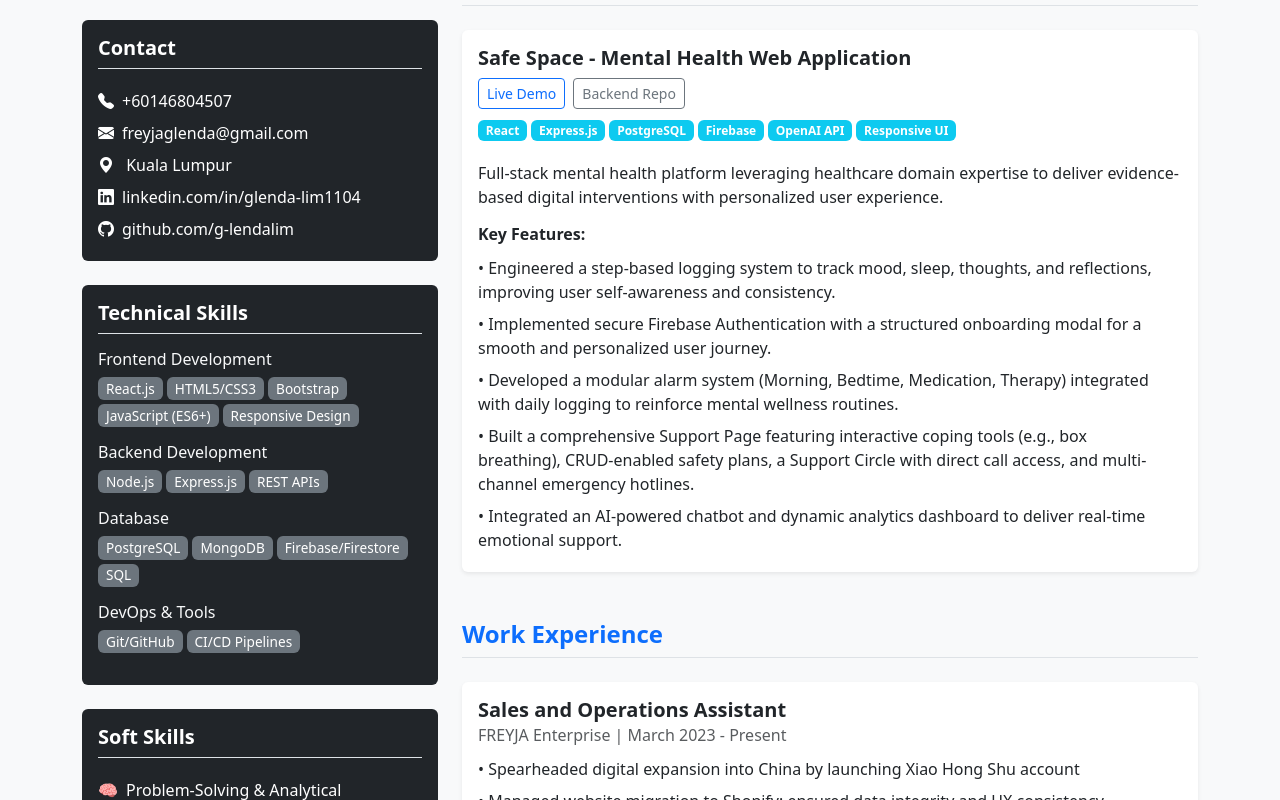
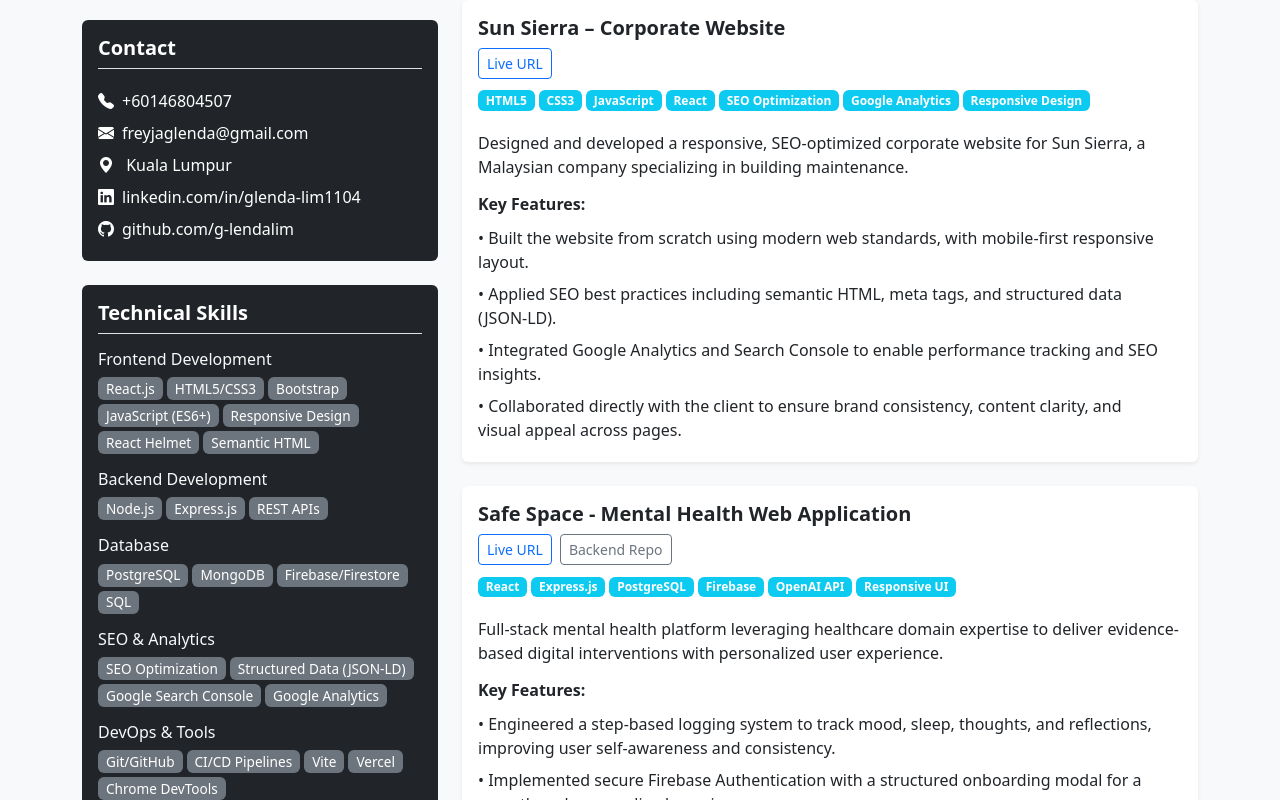
Before and after one commit to g-lendalim/Resume, a React (Vite) app: page / in a window 1280 px wide. Shown: the part 380-1180 px from the top of the page. Built offline with nearby package versions, Linux system fonts and the light colour scheme.

Commit message:
Add a new project to Resume

```diff
--- a/src/App.jsx
+++ b/src/App.jsx
@@ -2,7 +2,6 @@ import React from 'react';
 import { Container, Row, Col, Card, ListGroup, Badge } from 'react-bootstrap';
 import 'bootstrap/dist/css/bootstrap.min.css';
 import 'bootstrap-icons/font/bootstrap-icons.css';
-import ProfilePicture from "../images/profile-picture.jpg"
 
 function ProfessionalProfile() {
   return (
@@ -11,7 +10,7 @@ function ProfessionalProfile() {
         Professional Profile
       </h4>
       <p className="lead">
-      Junior Developer with a clinical background, proficient in React, Node.js, Firebase, and PostgreSQL. Driven to deliver intuitive, high-performance web applications using modern development practices. Fast learner and collaborative teammate, passionate about leveraging technology to solve real-world challenges across industries.
+        Completed a 12-week intensive program with 25+ projects, covering HTML5, CSS3, JavaScript, React.js, Redux, Node.js, Express.js, SQL, Firebase, and Firestore. Gained hands-on experience in frontend and backend development, RESTful API integration, and CI/CD workflows.
       </p>
     </section>
   );
@@ -24,7 +23,7 @@ function ProfileCard() {
         <div className="overflow-hidden rounded-circle mx-auto mb-3" style={{ width: '200px', height: '200px' }}>
           <Card.Img
             variant="top"
-            src={ProfilePicture}
+            src="images/profile-picture.jpg"
             className="img-fluid"
             style={{ objectFit: 'cover', width: '100%', height: '100%' }}
           />
@@ -79,7 +78,8 @@ function TechnicalSkills() {
   const skillCategories = [
     {
       category: "Frontend Development",
-      skills: ["React.js", "HTML5/CSS3", "Bootstrap", "JavaScript (ES6+)", "Responsive Design"]
+      skills: ["React.js", "HTML5/CSS3", "Bootstrap", "JavaScript (ES6+)", "Responsive Design", "React Helmet",
+      "Semantic HTML"]
     },
     {
       category: "Backend Development",
@@ -90,8 +90,19 @@ function TechnicalSkills() {
       skills: ["PostgreSQL", "MongoDB", "Firebase/Firestore", "SQL"]
     },
     {
+      category: "SEO & Analytics",
+      skills: [
+        "SEO Optimization",
+        "Structured Data (JSON-LD)",
+        "Google Search Console",
+        "Google Analytics"
+      ]
+    },
+    {
       category: "DevOps & Tools",
-      skills: ["Git/GitHub", "CI/CD Pipelines"]
+      skills: ["Git/GitHub", "CI/CD Pipelines", "Vite",
+      "Vercel",
+      "Chrome DevTools"]
     }
   ];
 
@@ -233,7 +244,7 @@ function EducationList() {
       <Education
         degree="Doctor of Medicine in General Medicine"
         institution="I.M. Sechenov First Moscow State Medical University"
-        duration="September 2014 - June 2020"
+        duration="September 2014 - June 2022"
         details="Graduated with Blue Diploma"
       />
     </section>
@@ -246,8 +257,8 @@ function TechProjects({ name, liveUrl, backendUrl, summary, features, technologi
       <Card.Body>
         <Card.Title className="fs-5 fw-bold">{name}</Card.Title>
         <div className="mb-2">
-          <a href={liveUrl} className="btn btn-sm btn-outline-primary me-2">Live Demo</a>
-          <a href={backendUrl} className="btn btn-sm btn-outline-secondary">Backend Repo</a>
+          <a href={liveUrl} className="btn btn-sm btn-outline-primary me-2">Live URL</a>
+          {backendUrl && <a href={backendUrl} className="btn btn-sm btn-outline-secondary">Backend Repo</a>}
         </div>
 
         <div className="mb-3">
@@ -275,6 +286,26 @@ function TechProjectsList() {
   return (
     <section className="mt-5">
       <h4 className="fs-4 fw-bold border-bottom pb-2 mb-4 text-primary">Featured Tech Projects</h4>
+      <TechProjects
+        name="Sun Sierra – Corporate Website"
+        liveUrl="https://www.sunsierra.com.my"
+        summary="Designed and developed a responsive, SEO-optimized corporate website for Sun Sierra, a Malaysian company specializing in building maintenance."
+        technologies={[
+          "HTML5",
+          "CSS3",
+          "JavaScript",
+          "React",
+          "SEO Optimization",
+          "Google Analytics",
+          "Responsive Design"
+        ]}
+        features={[
+          "Built the website from scratch using modern web standards, with mobile-first responsive layout.",
+          "Applied SEO best practices including semantic HTML, meta tags, and structured data (JSON-LD).",
+          "Integrated Google Analytics and Search Console to enable performance tracking and SEO insights.",
+          "Collaborated directly with the client to ensure brand consistency, content clarity, and visual appeal across pages."
+        ]}
+      />
       <TechProjects
         name="Safe Space - Mental Health Web Application"
         liveUrl="https://capstone-project-vert-eight.vercel.app"
```
